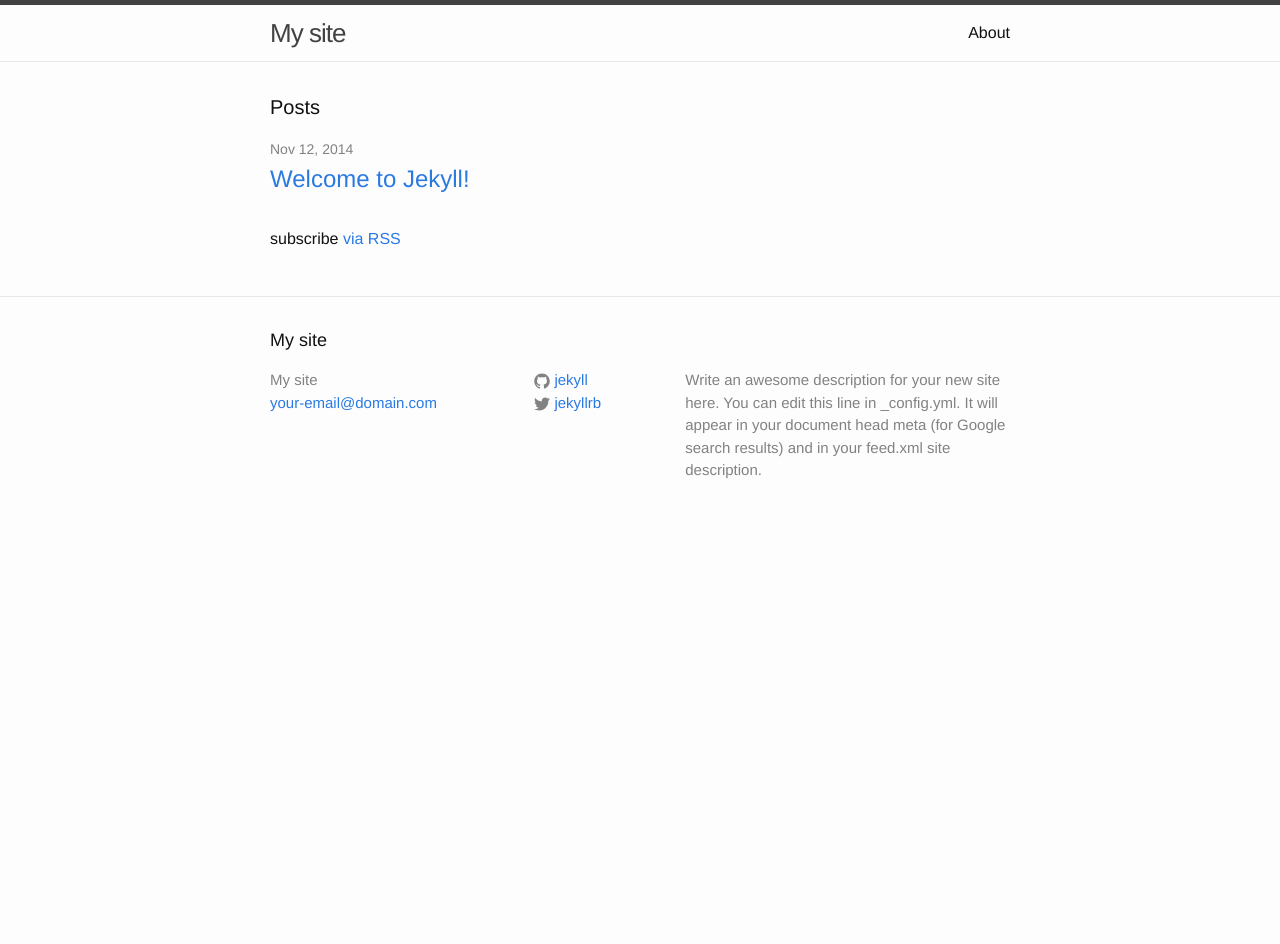
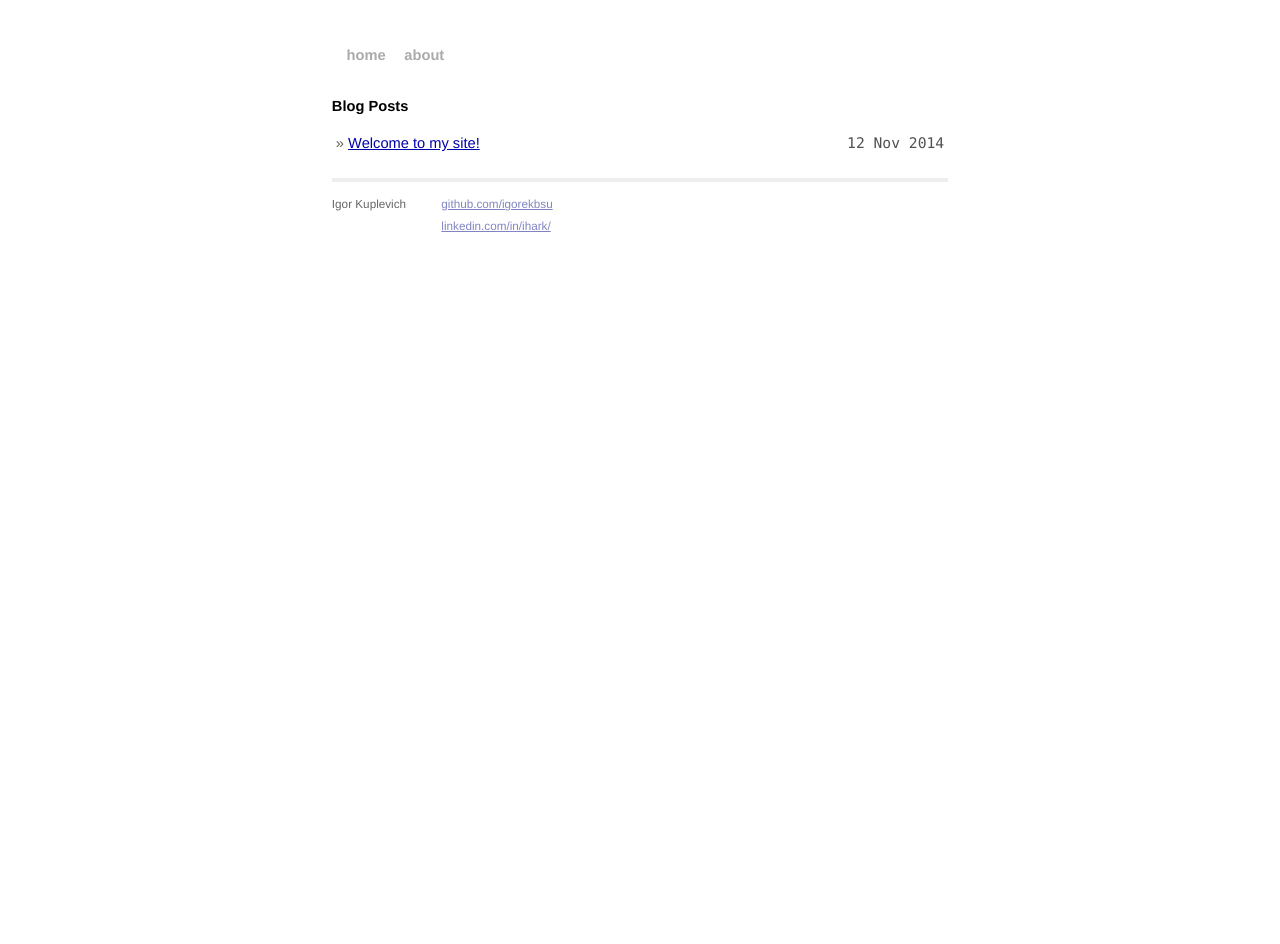
Before and after one commit to climberig/climberig.github.io, a Jekyll site: the page built from index.html, in a window 1280 px wide. Built offline with Jekyll 4.4.1, drawn with Linux system fonts in a browser that asks for light colours; before the commit the page ends 900 px from its top, so only the background shows below that.

Commit message:
format css, add image of myself, delete unnecessary stuff

```diff
--- a/_config.yml
+++ b/_config.yml
@@ -1,14 +1,4 @@
 # Site settings
 title: My site
-email: your-email@domain.com
-description: > # this means to ignore newlines until "baseurl:"
-  Write an awesome description for your new site here. You can edit this
-  line in _config.yml. It will appear in your document head meta (for
-  Google search results) and in your feed.xml site description.
-baseurl: "" # the subpath of your site, e.g. /blog/
-url: "http://yourdomain.com" # the base hostname & protocol for your site
-twitter_username: jekyllrb
-github_username:  jekyll
-
-# Build settings
+url: "http://climberig.com" # the base hostname & protocol for your site
 markdown: kramdown
--- a/_layouts/default.html
+++ b/_layouts/default.html
@@ -1,20 +1,37 @@
 <!DOCTYPE html>
-<html>
+<html xmlns="http://www.w3.org/1999/xhtml" xml:lang="en" lang="en-us">
+<head>
+   <meta http-equiv="content-type" content="text/html; charset=utf-8" />
+   <title>{{ page.title }}</title>
+   <meta name="author" content="Igor Kuplevich" />
+   <!-- syntax highlighting CSS -->
+   <link rel="stylesheet" href="/css/syntax.css" type="text/css" />
+   <!-- Homepage CSS -->
+   <link rel="stylesheet" href="/css/screen.css" type="text/css" media="screen, projection" />
+</head>
+<body>
 
-  {% include head.html %}
+<div class="site">
+  <div class="title">
+    <a class="extra" href="/">home</a>
+    <a class="extra" href="/about">about</a>
+  </div>
 
-  <body>
+  {{ content }}
 
-    {% include header.html %}
-
-    <div class="page-content">
-      <div class="wrapper">
-        {{ content }}
-      </div>
+  <div class="footer">
+    <div class="contact">
+      <p>
+        Igor Kuplevich
+      </p>
     </div>
-
-    {% include footer.html %}
-
-  </body>
-
+    <div class="contact">
+      <p>
+        <a href="http://github.com/igorekbsu/">github.com/igorekbsu</a><br />
+        <a href="http://linkedin.com/in/ihark/">linkedin.com/in/ihark/</a>
+      </p>
+    </div>
+  </div>
+</div>
+</body>
 </html>
--- /dev/null
+++ b/css/screen.css
@@ -0,0 +1,202 @@
+/*****************************************************************************/
+/*
+/* Common
+/*
+/*****************************************************************************/
+
+/* Global Reset */
+
+* {
+    margin: 0;
+    padding: 0;
+}
+
+html, body {
+    height: 100%;
+}
+
+body {
+    background-color:white;
+    font: 13.34px helvetica, arial, clean, sans-serif;
+    *font-size: small;
+    text-align: center;
+}
+
+h1, h2, h3, h4, h5, h6 {
+    font-size: 100%;
+}
+
+h1 {
+    margin-bottom: 1em;
+}
+
+p {
+    margin: 1em 0;
+}
+
+a {
+    color: #00a;
+}
+
+a:hover {
+    color: black;
+}
+
+a:visited {
+    color: #a0a;
+}
+
+table {
+    font-size: inherit;
+    font: 100%;
+}
+
+/*****************************************************************************/
+/*
+/* Home
+/*
+/*****************************************************************************/
+
+.posts {
+    padding: 0;
+}
+
+li {
+    padding: 0 4px;
+    color: #626262;
+    list-style: none;
+}
+
+ul.posts li span {
+    float: right;
+    font-family: monofur, monaco, courier;
+    color: #505050;
+}
+
+ul.posts li a {
+    font-weight: 200;
+}
+
+/*****************************************************************************/
+/*
+/* Site
+/*
+/*****************************************************************************/
+
+.site {
+    font-size: 110%;
+    text-align: justify;
+    width: 42em;
+    margin: 3em auto 2em auto;
+    line-height: 1.5em;
+}
+
+.title {
+    color: #a00;
+    font-weight: bold;
+    margin-bottom: 2em;
+}
+
+.site .title a {
+    color: #a00;
+    text-decoration: none;
+}
+
+.site .title a:hover {
+    color: black;
+}
+
+.site .title a.extra {
+    color: #aaa;
+    text-decoration: none;
+    margin-left: 1em;
+}
+
+.site .title a.extra:hover {
+    color: black;
+}
+
+.site .meta {
+    color: #aaa;
+}
+
+.site .footer {
+    font-size: 80%;
+    color: #666;
+    border-top: 4px solid #eee;
+    margin-top: 2em;
+    overflow: hidden;
+}
+
+.site .footer .contact {
+    float: left;
+    margin-right: 3em;
+}
+
+.site .footer .contact a {
+    color: #8085C1;
+}
+
+.site .footer .rss {
+    margin-top: 1.1em;
+    margin-right: -.2em;
+    float: right;
+}
+
+.site .footer .rss img {
+    border: 0;
+}
+
+/*****************************************************************************/
+/*
+/* Posts
+/*
+/*****************************************************************************/
+
+#post {
+
+}
+
+/* standard */
+
+#post pre {
+    border: 1px solid #ddd;
+    background-color: #eef;
+    padding: 0 .4em;
+}
+
+#post ul,
+#post ol {
+    margin-left: 1.35em;
+}
+
+#post code {
+    border: 1px solid #ddd;
+    background-color: #eef;
+    font-size: 85%;
+    padding: 0 .2em;
+}
+
+#post pre code {
+    border: none;
+}
+
+/* terminal */
+
+#post pre.terminal {
+    border: 1px solid black;
+    background-color: #333;
+    color: white;
+}
+
+#post pre.terminal code {
+    background-color: #333;
+}
+
+#related {
+    margin-top: 2em;
+}
+
+#related h2 {
+    margin-bottom: 1em;
+}
--- /dev/null
+++ b/css/syntax.css
@@ -0,0 +1,60 @@
+.highlight  { background: #ffffff; }
+.highlight .c { color: #999988; font-style: italic } /* Comment */
+.highlight .err { color: #a61717; background-color: #e3d2d2 } /* Error */
+.highlight .k { font-weight: bold } /* Keyword */
+.highlight .o { font-weight: bold } /* Operator */
+.highlight .cm { color: #999988; font-style: italic } /* Comment.Multiline */
+.highlight .cp { color: #999999; font-weight: bold } /* Comment.Preproc */
+.highlight .c1 { color: #999988; font-style: italic } /* Comment.Single */
+.highlight .cs { color: #999999; font-weight: bold; font-style: italic } /* Comment.Special */
+.highlight .gd { color: #000000; background-color: #ffdddd } /* Generic.Deleted */
+.highlight .gd .x { color: #000000; background-color: #ffaaaa } /* Generic.Deleted.Specific */
+.highlight .ge { font-style: italic } /* Generic.Emph */
+.highlight .gr { color: #aa0000 } /* Generic.Error */
+.highlight .gh { color: #999999 } /* Generic.Heading */
+.highlight .gi { color: #000000; background-color: #ddffdd } /* Generic.Inserted */
+.highlight .gi .x { color: #000000; background-color: #aaffaa } /* Generic.Inserted.Specific */
+.highlight .go { color: #888888 } /* Generic.Output */
+.highlight .gp { color: #555555 } /* Generic.Prompt */
+.highlight .gs { font-weight: bold } /* Generic.Strong */
+.highlight .gu { color: #aaaaaa } /* Generic.Subheading */
+.highlight .gt { color: #aa0000 } /* Generic.Traceback */
+.highlight .kc { font-weight: bold } /* Keyword.Constant */
+.highlight .kd { font-weight: bold } /* Keyword.Declaration */
+.highlight .kp { font-weight: bold } /* Keyword.Pseudo */
+.highlight .kr { font-weight: bold } /* Keyword.Reserved */
+.highlight .kt { color: #445588; font-weight: bold } /* Keyword.Type */
+.highlight .m { color: #009999 } /* Literal.Number */
+.highlight .s { color: #d14 } /* Literal.String */
+.highlight .na { color: #008080 } /* Name.Attribute */
+.highlight .nb { color: #0086B3 } /* Name.Builtin */
+.highlight .nc { color: #445588; font-weight: bold } /* Name.Class */
+.highlight .no { color: #008080 } /* Name.Constant */
+.highlight .ni { color: #800080 } /* Name.Entity */
+.highlight .ne { color: #990000; font-weight: bold } /* Name.Exception */
+.highlight .nf { color: #990000; font-weight: bold } /* Name.Function */
+.highlight .nn { color: #555555 } /* Name.Namespace */
+.highlight .nt { color: #000080 } /* Name.Tag */
+.highlight .nv { color: #008080 } /* Name.Variable */
+.highlight .ow { font-weight: bold } /* Operator.Word */
+.highlight .w { color: #bbbbbb } /* Text.Whitespace */
+.highlight .mf { color: #009999 } /* Literal.Number.Float */
+.highlight .mh { color: #009999 } /* Literal.Number.Hex */
+.highlight .mi { color: #009999 } /* Literal.Number.Integer */
+.highlight .mo { color: #009999 } /* Literal.Number.Oct */
+.highlight .sb { color: #d14 } /* Literal.String.Backtick */
+.highlight .sc { color: #d14 } /* Literal.String.Char */
+.highlight .sd { color: #d14 } /* Literal.String.Doc */
+.highlight .s2 { color: #d14 } /* Literal.String.Double */
+.highlight .se { color: #d14 } /* Literal.String.Escape */
+.highlight .sh { color: #d14 } /* Literal.String.Heredoc */
+.highlight .si { color: #d14 } /* Literal.String.Interpol */
+.highlight .sx { color: #d14 } /* Literal.String.Other */
+.highlight .sr { color: #009926 } /* Literal.String.Regex */
+.highlight .s1 { color: #d14 } /* Literal.String.Single */
+.highlight .ss { color: #990073 } /* Literal.String.Symbol */
+.highlight .bp { color: #999999 } /* Name.Builtin.Pseudo */
+.highlight .vc { color: #008080 } /* Name.Variable.Class */
+.highlight .vg { color: #008080 } /* Name.Variable.Global */
+.highlight .vi { color: #008080 } /* Name.Variable.Instance */
+.highlight .il { color: #009999 } /* Literal.Number.Integer.Long */
--- a/index.html
+++ b/index.html
@@ -1,23 +1,14 @@
 ---
 layout: default
+title: Igor Kuplevich
 ---
 
-<div class="home">
-
-  <h1 class="page-heading">Posts</h1>
-
-  <ul class="post-list">
+<div id="home">
+  <h1>Blog Posts</h1>
+  <ul class="posts">
     {% for post in site.posts %}
-      <li>
-        <span class="post-meta">{{ post.date | date: "%b %-d, %Y" }}</span>
-
-        <h2>
-          <a class="post-link" href="{{ post.url | prepend: site.baseurl }}">{{ post.title }}</a>
-        </h2>
-      </li>
+      <li>&raquo; <a href="{{ post.url }}">{{ post.title }}</a><span>{{ post.date | date_to_string }}</span></li>
     {% endfor %}
   </ul>
 
-  <p class="rss-subscribe">subscribe <a href="{{ "/feed.xml" | prepend: site.baseurl }}">via RSS</a></p>
-
 </div>
```
Also changed, not shown: _posts/2014-11-12-welcome-to-jekyll.markdown (deleted, +0 -25 lines), _posts/2014-11-12-welcome-to-my-site.markdown (added, +8 -0 lines), about.md (+6 -7 lines), feed.xml (deleted, +0 -30 lines), images/me.jpg (added).
